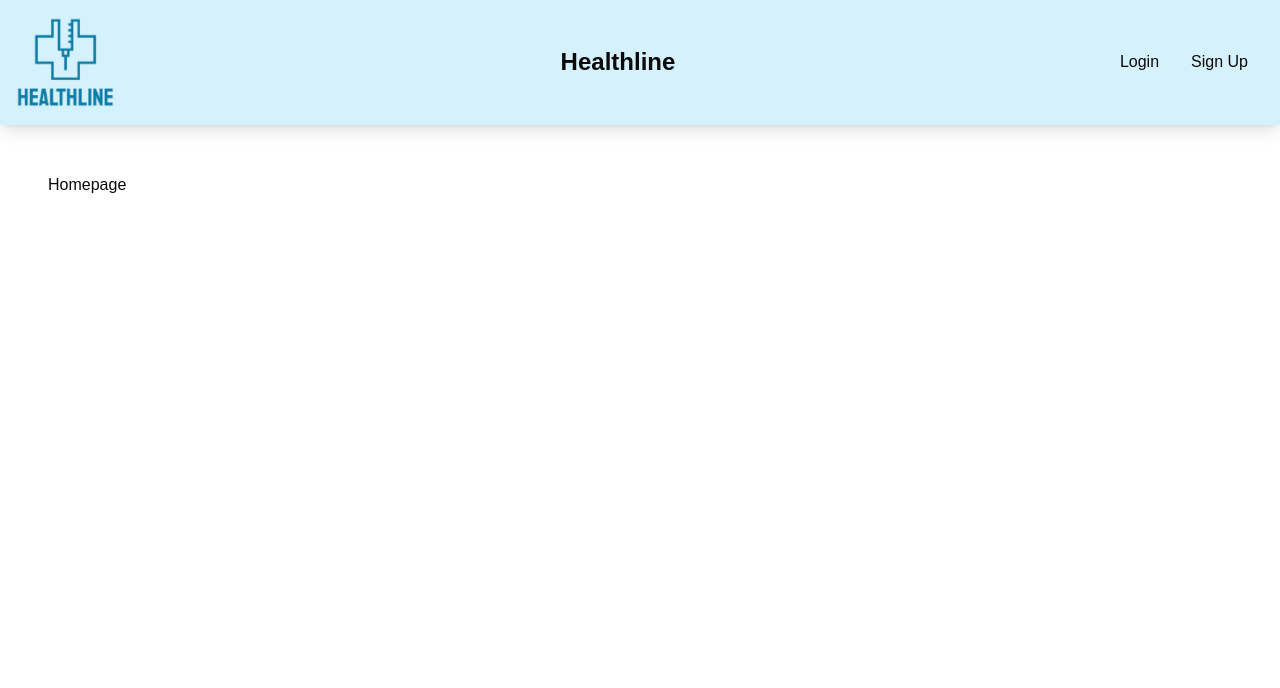
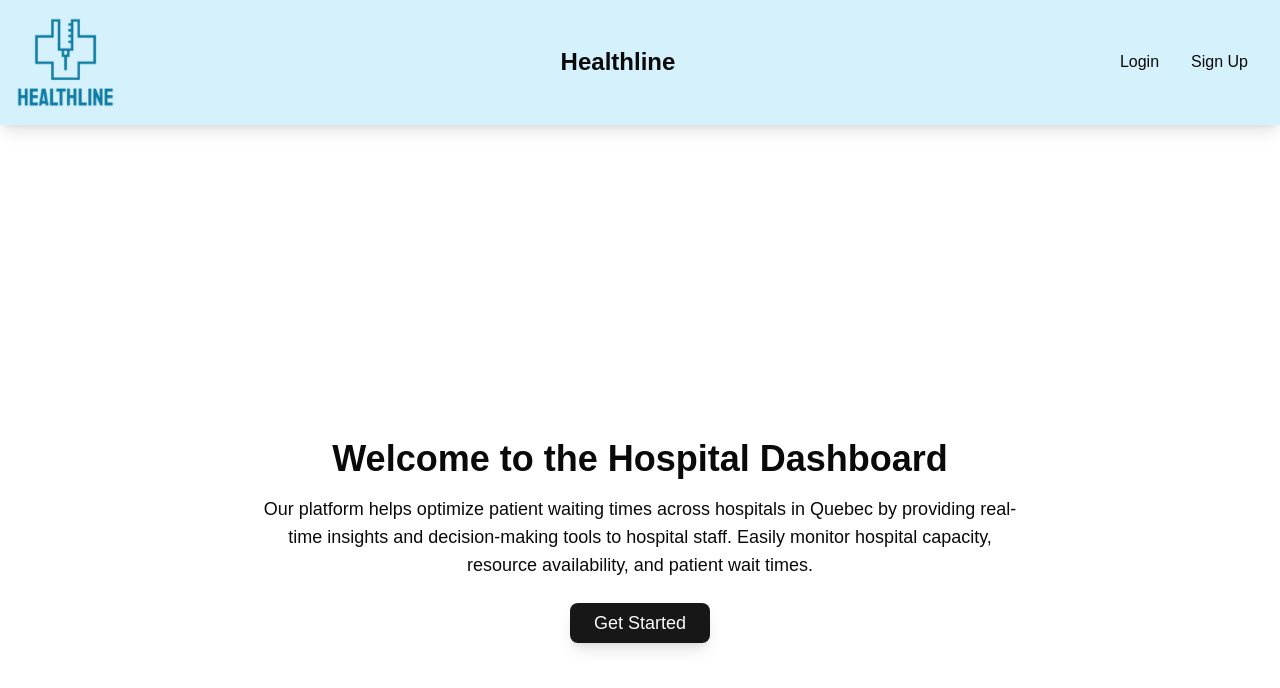
Before and after one commit to philipsoitu/McHacks12, a Next.js app in the folder web/: page / in a window 1280 px wide. Shown: the top 688 px of the page. Built offline with nearby package versions, Linux system fonts and the light colour scheme; no server answers.

Commit message:
landing page

```diff
--- a/web/app/page.js
+++ b/web/app/page.js
@@ -1,11 +1,25 @@
 import Image from "next/image";
-import { Button } from "@/components/ui/button"
-
+import { Button } from "@/components/ui/button";
 
 export default function Home() {
   return (
-    <div className="m-8 flex space-x-4">
-      <p>Homepage</p>
+    <div className="min-h-screen flex flex-col items-center justify-center bg-gray-100 text-center p-8">
+      <div className="max-w-3xl">
+        {/* <Image
+          src="/hospital-dashboard.svg"
+          alt="Hospital Dashboard"
+          width={400}
+          height={400}
+          className="mx-auto mb-6"
+        /> */}
+        <h1 className="text-4xl font-bold text-gray-800 mb-4">Welcome to the Hospital Dashboard</h1>
+        <p className="text-lg text-gray-600 mb-6">
+          Our platform helps optimize patient waiting times across hospitals in Quebec by providing
+          real-time insights and decision-making tools to hospital staff. Easily monitor hospital capacity,
+          resource availability, and patient wait times.
+        </p>
+        <Button className="px-6 py-3 text-lg rounded-lg shadow-lg">Get Started</Button>
+      </div>
     </div>
   );
 }
```
